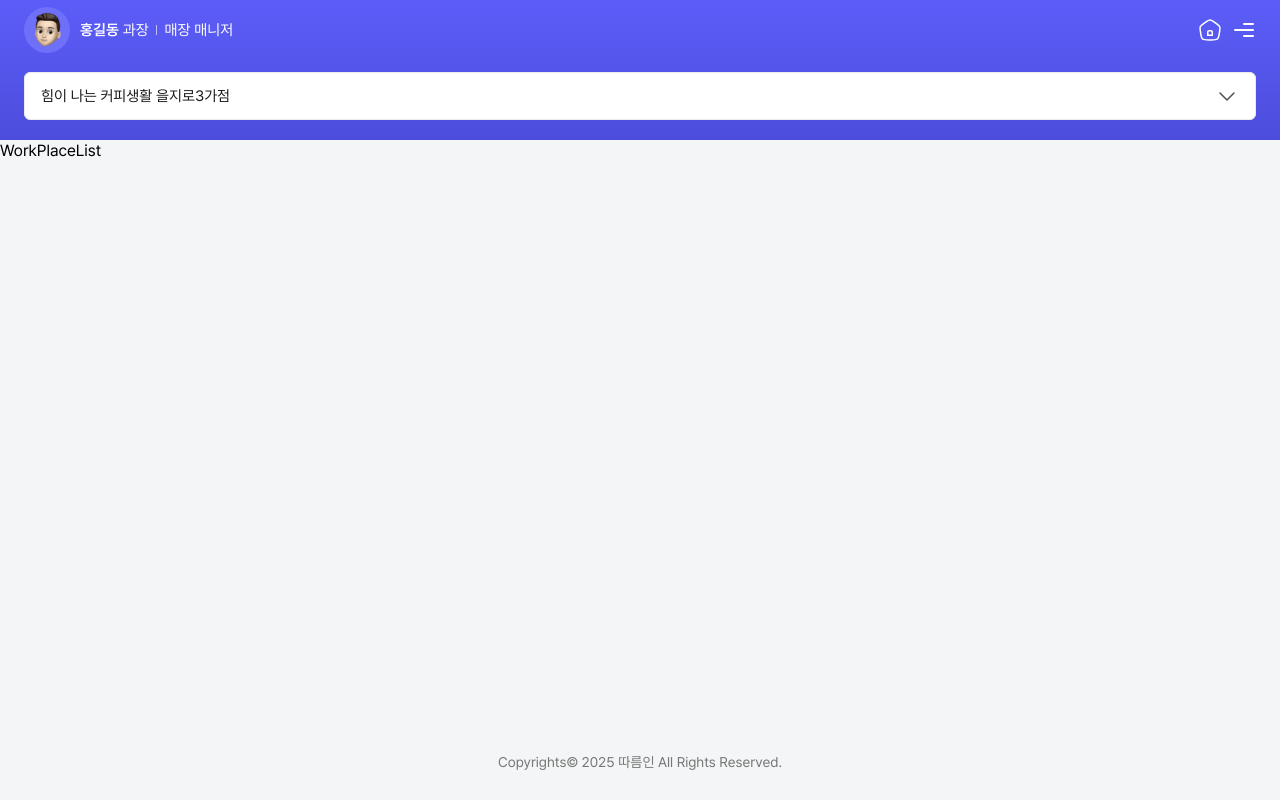
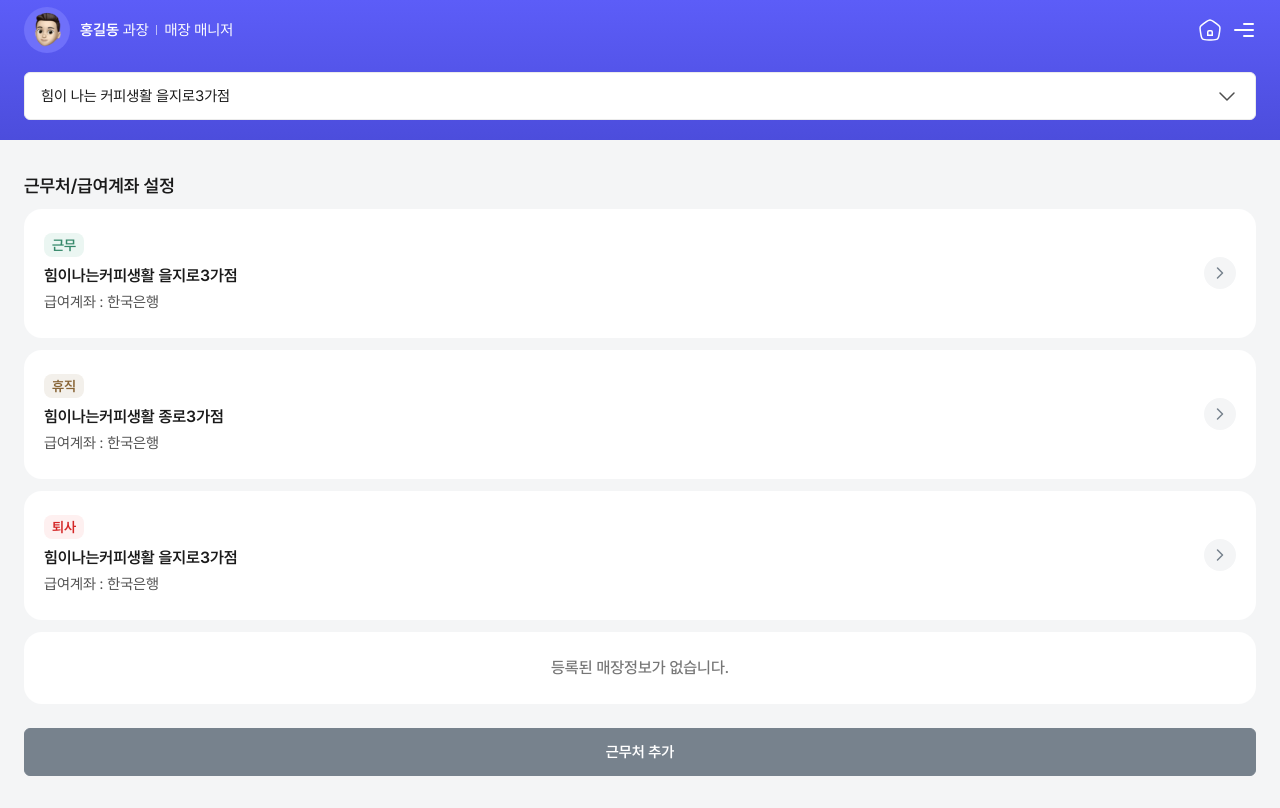
Before and after one commit to nalpari/whale-erp-staff-app-pub, a Next.js app: page /workplace in a window 1280 px wide. Built offline with nearby package versions, Linux system fonts and the light colour scheme.

Commit message:
style: 근무처 / 급여계좌 설정 리스트 추가

```diff
--- /dev/null
+++ b/src/components/bottomSheet/WorkPlaceAdd.tsx
@@ -0,0 +1,45 @@
+import { Sheet } from 'react-modal-sheet'
+import { useBottomSheetController } from '@/store/useBottomSheetController'
+
+export default function WorkPlaceAddSheet() {
+  // 필요한 상태와 함수만 선택적으로 구독
+  const workPlaceAddSheet = useBottomSheetController((state) => state.workPlaceAddSheet)
+  const setWorkPlaceAddSheet = useBottomSheetController((state) => state.setWorkPlaceAddSheet)
+
+  return (
+    <Sheet
+      isOpen={workPlaceAddSheet}
+      onClose={() => setWorkPlaceAddSheet(false)}
+      detent="content"
+      disableScrollLocking={true}
+    >
+      <Sheet.Container>
+        <Sheet.Header />
+        <Sheet.Content>
+          <div className="bottom-sheet">
+            <div className="bottom-sheet-header">
+              <h3>근무처 추가</h3>
+            </div>
+            <div className="bottom-sheet-body">
+              <div className="filed-wrap">
+                <div className="filed-item">
+                  <div className="filed-item-tit">
+                    사장님께 받은 직원 코드 입력 <span className="imp">*</span>
+                  </div>
+                  <div className="block">
+                    <input type="text" className="input-frame" placeholder="직원 코드를 입력하세요." />
+                  </div>
+                  <div className="msg error mt10">유효하지 않은 직원코드입니다.</div>
+                </div>
+              </div>
+            </div>
+            <div className="sheet-btn-wrap">
+              <button className="btn-form login block">저장</button>
+            </div>
+          </div>
+        </Sheet.Content>
+      </Sheet.Container>
+      <Sheet.Backdrop onTap={() => setWorkPlaceAddSheet(false)} />
+    </Sheet>
+  )
+}
--- a/src/components/ui/BottomSheetController.tsx
+++ b/src/components/ui/BottomSheetController.tsx
@@ -4,15 +4,17 @@ import { useEffect } from 'react'
 import { useBottomSheetController } from '@/store/useBottomSheetController'
 import StoreSheet from '../bottomSheet/StoreSheet'
 import BankSelectSheet from '../bottomSheet/BankSelect'
+import WorkPlaceAddSheet from '../bottomSheet/WorkPlaceAdd'
 
 export default function BottomSheetController() {
   // 필요한 상태만 선택적으로 구독
   const storeSheet = useBottomSheetController((state) => state.storeSheet)
   const bankSelectSheet = useBottomSheetController((state) => state.bankSelectSheet)
+  const workPlaceAddSheet = useBottomSheetController((state) => state.workPlaceAddSheet)
 
   useEffect(() => {
     // body 클래스 토글
-    if (storeSheet || bankSelectSheet) {
+    if (storeSheet || bankSelectSheet || workPlaceAddSheet) {
       document.body.classList.add('open')
     } else {
       document.body.classList.remove('open')
@@ -22,12 +24,13 @@ export default function BottomSheetController() {
     return () => {
       document.body.classList.remove('open')
     }
-  }, [storeSheet, bankSelectSheet])
+  }, [storeSheet, bankSelectSheet, workPlaceAddSheet])
 
   return (
     <>
       {storeSheet && <StoreSheet />}
       {bankSelectSheet && <BankSelectSheet />}
+      {workPlaceAddSheet && <WorkPlaceAddSheet />}
     </>
   )
 }
--- a/src/components/ui/Footer.tsx
+++ b/src/components/ui/Footer.tsx
@@ -3,6 +3,9 @@ import { usePathname } from 'next/navigation'
 
 export default function Footer() {
   const pathname = usePathname()
+  if (pathname === '/workplace') {
+    return null
+  }
   return (
     <footer className={pathname === '/' ? 'main' : ''}>
       <div className="footer-container">Copyrights© 2025 따름인 All Rights Reserved.</div>
--- a/src/components/workplace/WorkPlaceList.tsx
+++ b/src/components/workplace/WorkPlaceList.tsx
@@ -1,3 +1,57 @@
+'use client'
+import { useBottomSheetController } from '@/store/useBottomSheetController'
+
 export default function WorkPlaceList() {
-  return <div className="data-wrap">WorkPlaceList</div>
+  const setWorkPlaceAddSheet = useBottomSheetController((state) => state.setWorkPlaceAddSheet)
+  return (
+    <div className="data-wrap">
+      <div className="data-tit">근무처/급여계좌 설정</div>
+      <div className="workplace-list">
+        <button className="workplace-item">
+          <div className="workplace-item-inner">
+            <div className="workplace-info">
+              <div className="sub-badge green">근무</div>
+              <div className="workplace-info-name">힘이나는커피생활 을지로3가점</div>
+              <div className="workplace-info-desc">급여계좌 : 한국은행</div>
+            </div>
+            <div className="workplace-arr">
+              <div className="data-list-arr"></div>
+            </div>
+          </div>
+        </button>
+        <button className="workplace-item">
+          <div className="workplace-item-inner">
+            <div className="workplace-info">
+              <div className="sub-badge brown">휴직</div>
+              <div className="workplace-info-name">힘이나는커피생활 종로3가점</div>
+              <div className="workplace-info-desc">급여계좌 : 한국은행</div>
+            </div>
+            <div className="workplace-arr">
+              <div className="data-list-arr"></div>
+            </div>
+          </div>
+        </button>
+        <button className="workplace-item">
+          <div className="workplace-item-inner">
+            <div className="workplace-info">
+              <div className="sub-badge red">퇴사</div>
+              <div className="workplace-info-name">힘이나는커피생활 을지로3가점</div>
+              <div className="workplace-info-desc">급여계좌 : 한국은행</div>
+            </div>
+            <div className="workplace-arr">
+              <div className="data-list-arr"></div>
+            </div>
+          </div>
+        </button>
+        <div className="workplace-item">
+          <div className="workplace-empty">등록된 매장정보가 없습니다.</div>
+        </div>
+      </div>
+      <div className="data-btn-wrap">
+        <button className="btn-form login block" onClick={() => setWorkPlaceAddSheet(true)}>
+          근무처 추가
+        </button>
+      </div>
+    </div>
+  )
 }
--- a/src/store/useBottomSheetController.ts
+++ b/src/store/useBottomSheetController.ts
@@ -5,20 +5,25 @@ type BottomSheetControllerState = {
   setStoreSheet: (isOpen: boolean) => void
   bankSelectSheet: boolean
   setBankSelectSheet: (isOpen: boolean) => void
+  workPlaceAddSheet: boolean
+  setWorkPlaceAddSheet: (isOpen: boolean) => void
 }
 
 type InitialStateType = {
   storeSheet: boolean
   bankSelectSheet: boolean
+  workPlaceAddSheet: boolean
 }
 
 const initialState: InitialStateType = {
   storeSheet: false,
   bankSelectSheet: false,
+  workPlaceAddSheet: false,
 }
 
 export const useBottomSheetController = create<BottomSheetControllerState>((set) => ({
   ...initialState,
   setStoreSheet: (isOpen: boolean) => set((state) => ({ ...state, storeSheet: isOpen })),
   setBankSelectSheet: (isOpen: boolean) => set((state) => ({ ...state, bankSelectSheet: isOpen })),
+  setWorkPlaceAddSheet: (isOpen: boolean) => set((state) => ({ ...state, workPlaceAddSheet: isOpen })),
 }))
--- a/src/styles/components/_contents.scss
+++ b/src/styles/components/_contents.scss
@@ -15,10 +15,45 @@
     background-color: #f7818c;
   }
 }
+.sub-badge {
+  display: inline-block;
+  @include fontDefinition(14px, 600, 24px);
+  color: #1a1a1a;
+  height: 24px;
+  border-radius: 8px;
+  padding: 0px 8px;
+  &.green {
+    background-color: #ebf6f2;
+    color: #36886a;
+  }
+  &.red {
+    background-color: #fef0f0;
+    color: #d42626;
+  }
+  &.brown {
+    background-color: #f3f0eb;
+    color: #886436;
+  }
+}
+.data-list-arr {
+  display: block;
+  width: 32px;
+  height: 32px;
+  background: url(/assets/images/contents/data_list_arr.svg) no-repeat center center;
+  background-size: cover;
+}
 
 .filed-flx {
   @include flex(0px);
   align-items: center;
+}
+.data-wrap {
+  padding: 32px 24px;
+  .data-tit {
+    @include fontDefinition(18px, 600, 150%);
+    color: #1a1a1a;
+    margin-bottom: 10px;
+  }
 }
 
 // 할일 및 공휴일 리스트
@@ -88,3 +123,43 @@
   @include fontDefinition(14px, 400, 150%);
   color: #f34a5a;
 }
+
+// 근무처/급여계좌 설정
+.workplace-list {
+  @include flex(12px);
+  flex-direction: column;
+  .workplace-item {
+    text-align: left;
+    padding: 24px 20px;
+    border-radius: 18px;
+    background-color: #fff;
+  }
+}
+
+.workplace-item-inner {
+  @include flex(0px);
+  align-items: center;
+  .workplace-info {
+    .workplace-info-name {
+      @include fontDefinition(16px, 600, 140%);
+      color: #1a1a1a;
+      margin-top: 8px;
+    }
+    .workplace-info-desc {
+      @include fontDefinition(15px, 400, 150%);
+      color: #505050;
+      margin-top: 4px;
+    }
+  }
+  .workplace-arr {
+    margin-left: auto;
+  }
+}
+.data-btn-wrap {
+  margin-top: 24px;
+}
+.workplace-empty {
+  @include fontDefinition(16px, 500, 150%);
+  color: #767676;
+  text-align: center;
+}
--- a/src/styles/components/_sheet-contents.scss
+++ b/src/styles/components/_sheet-contents.scss
@@ -1,4 +1,8 @@
 @use '../abstracts' as *;
+
+.sheet-btn-wrap {
+  margin-top: 24px;
+}
 
 // 점포선택 리스트
 .array-list {
```
Also changed, not shown: public/assets/images/contents/data_list_arr.svg (added).
